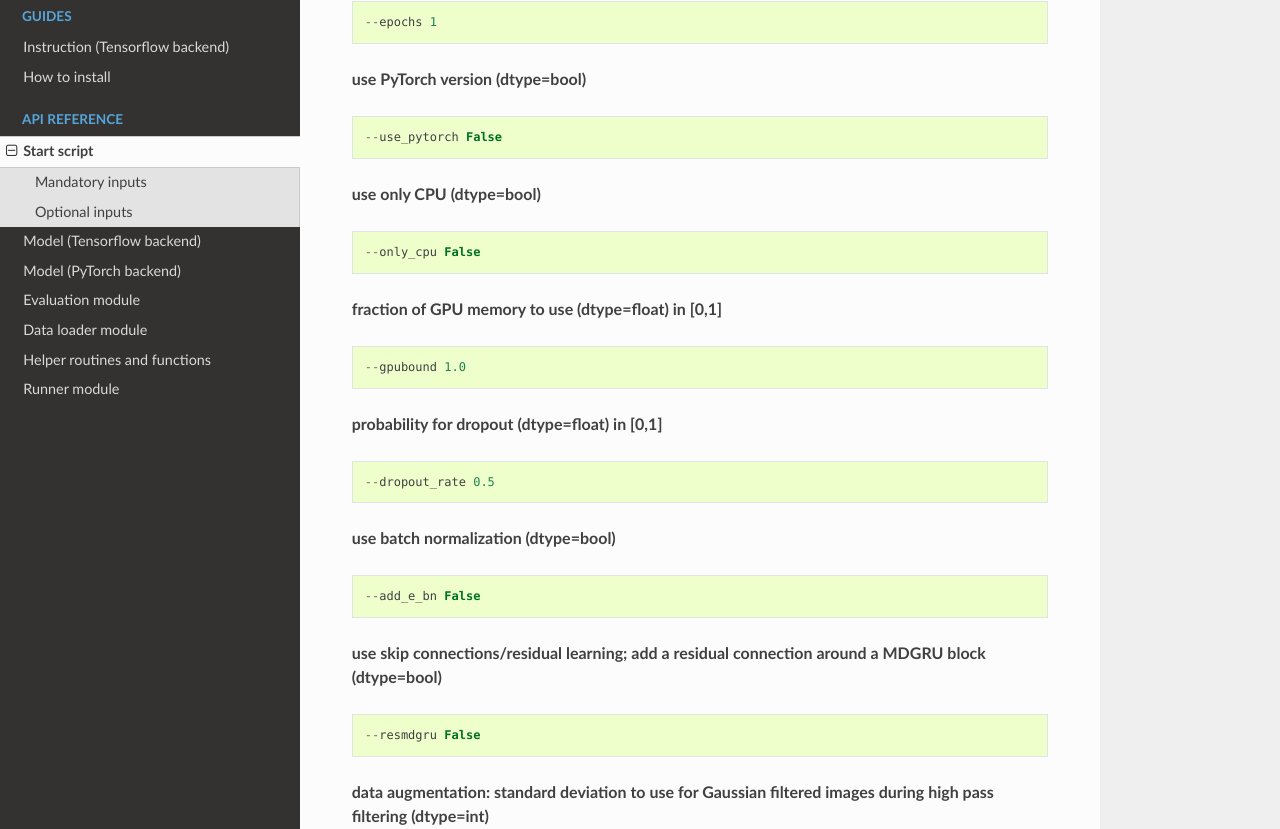
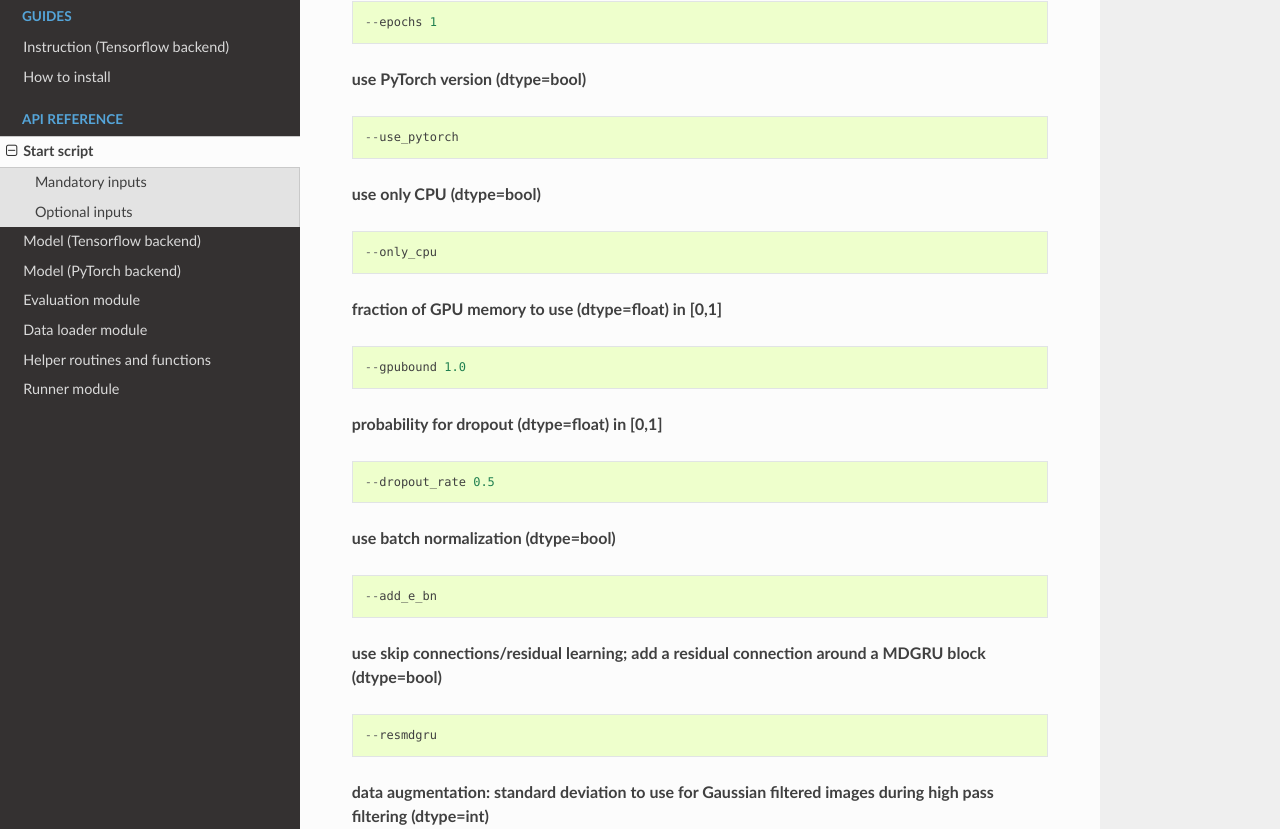
Before and after one commit to zubata88/mdgru, a Sphinx documentation site: the page built from docs/RUN_mdgru.rst, in a window 1280 px wide and 1400 px high, scrolled down 1992 px. Shown: the part 130-959 px from the top of the window. Built offline with Sphinx 7.4.7 and the Read the Docs theme 2.0.0, drawn with Linux system fonts in a browser that asks for light colours.

Commit message:
Update RUN_mdgru.rst

```diff
--- a/docs/RUN_mdgru.rst
+++ b/docs/RUN_mdgru.rst
@@ -94,13 +94,13 @@ These are optional inputs for which the default values (listed in the commands b
 **use PyTorch version (dtype=bool)**
 ::
 
-    --use_pytorch False
+    --use_pytorch
 
 **use only CPU (dtype=bool)**
 
 ::
 
-    --only_cpu False
+    --only_cpu
 
 **fraction of GPU memory to use (dtype=float) in [0,1]**
 ::
@@ -116,12 +116,12 @@ These are optional inputs for which the default values (listed in the commands b
 **use batch normalization (dtype=bool)**
 ::
 
-    --add_e_bn False
+    --add_e_bn
 
 **use skip connections/residual learning; add a residual connection around a MDGRU block (dtype=bool)**
 ::
 
-    --resmdgru False
+    --resmdgru
 
 **data augmentation: standard deviation to use for Gaussian filtered images during high pass filtering (dtype=int)**
 ::
```
